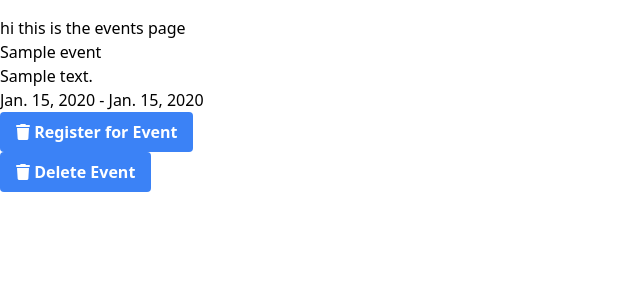
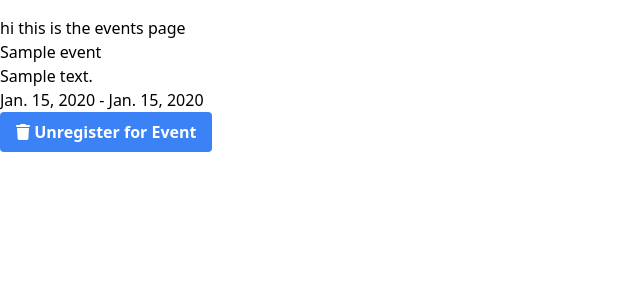
Before and after one commit to HatchSR/SamHatch-256A03, a Django app: page /events/ in a window 1280 px wide. Shown: the part 76-376 px from the top of the page, without its empty margins (0-640 px from the left). Run offline with Django 5.2, Linux system fonts and the light colour scheme; a user stored in the database is signed in; tables that the repository leaves empty hold one stand-in row (values such as "Sample post"); some libraries are stand-ins or nearby versions.

Commit message:
added register and unregister functionality

```diff
--- a/Assignment03Project/events/models.py
+++ b/Assignment03Project/events/models.py
@@ -7,3 +7,8 @@ class Event(models.Model):
     description = models.TextField()
     start_date = models.DateField()
     end_date = models.DateField()
+
+    registered_users = models.ManyToManyField('accounts.Person', related_name='registered_events', blank=True)
+
+    def __str__(self):
+        return self.name
--- a/Assignment03Project/events/templates/adminEvents.html
+++ b/Assignment03Project/events/templates/adminEvents.html
@@ -36,8 +36,12 @@
             <i class="fa-solid fa-pencil"></i> Save Changes
         </button>
 
-        <button name="delete_event" value="true" type="submit" class="bg-red-500 hover:bg-red-800 text-white font-bold py-2 px-4 rounded">
+        <button name="delete_event" value="true" type="submit" class="bg-red-500 hover:bg-red-800 text-white font-bold py-2 px-4 mr-2 rounded">
             <i class="fa-solid fa-trash"></i> Delete Event
+        </button>
+
+        <button name="report" value="true" type="submit" class="bg-blue-500 hover:bg-blue-800 text-white font-bold py-2 px-4 rounded">
+            <i class="fa-solid fa-file"></i> Generate Report
         </button>
     </form>
 </div>
--- a/Assignment03Project/events/templates/events.html
+++ b/Assignment03Project/events/templates/events.html
@@ -7,20 +7,25 @@
         <h2>{{event.name}}</h2>
         <h3>{{event.description}}</h3>
         <h4>{{event.start_date}} - {{event.end_date}}</h4>
+
+        {% if person in event.registered_users.all%}
         <form method="POST">
             {% csrf_token %}
             <input type="hidden" name="event_id" value="{{ event.id }}">
-            <button name="delete_event" value="true" type="submit" class="bg-blue-500 hover:bg-blue-800 text-white font-bold py-2 px-4 rounded">
+            <button name="unregister_event" value="true" type="submit" class="bg-blue-500 hover:bg-blue-800 text-white font-bold py-2 px-4 rounded">
+                <i class="fa-solid fa-trash"></i> Unregister for Event
+            </button>
+        </form>
+        {%else%}
+        <form method="POST">
+            {% csrf_token %}
+            <input type="hidden" name="event_id" value="{{ event.id }}">
+            <button name="register_event" value="true" type="submit" class="bg-blue-500 hover:bg-blue-800 text-white font-bold py-2 px-4 rounded">
                 <i class="fa-solid fa-trash"></i> Register for Event
             </button>
         </form>
-        <form method="POST">
-            {% csrf_token %}
-            <input type="hidden" name="event_id" value="{{ event.id }}">
-            <button name="delete_event" value="true" type="submit" class="bg-blue-500 hover:bg-blue-800 text-white font-bold py-2 px-4 rounded">
-                <i class="fa-solid fa-trash"></i> Delete Event
-            </button>
-        </form>
+
+        {%endif%}
 
 
     {%endfor%}
--- a/Assignment03Project/events/views.py
+++ b/Assignment03Project/events/views.py
@@ -3,6 +3,7 @@ from django.http import HttpResponse
 from django.contrib.auth.models import User
 from .models import Event
 from .forms import EventForm
+from accounts.models import Person
 
 
 # Create your views here.
@@ -10,11 +11,25 @@ def events(request):
     if request.method == "GET":
         # Check if the user is authenticated
         if request.user.is_authenticated:
-                return render(request, 'events.html', {'events': Event.objects.all()})
+            person = Person.objects.get(user=request.user)
+            return render(request, 'events.html', {'events': Event.objects.all(),'person': person})
         else:
             print('user is not authenticated')
             return redirect('loginaccount')
+    if 'register_event' in request.POST:
+        event_id = request.POST.get('event_id')
+        event = get_object_or_404(Event, id=event_id)
+        print(request.user)
+        person = Person.objects.get(user=request.user)
 
+        event.registered_users.add(person)
+        return redirect('events')
+    if 'unregister_event' in request.POST:
+        event_id = request.POST.get('event_id')
+        event = get_object_or_404(Event, id=event_id)
+        person = Person.objects.get(user=request.user)
+        event.registered_users.remove(person)
+        return redirect('events')
 
 def adminEvents(request):
     if request.method == "GET":
@@ -65,6 +80,12 @@ def adminEvents(request):
                         event = get_object_or_404(Event, id=event_id)
                         event.delete()
                     return redirect('events')
+        elif 'report' in request.POST:
+            event_id = request.POST.get('event_id')
+            if event_id:
+                event = get_object_or_404(Event, id=event_id)
+
+            return redirect('reports', event_id=event_id)
 
             # Fallback redirect
         return redirect('events')
--- /dev/null
+++ b/Assignment03Project/reports/templates/reports.html
@@ -0,0 +1,5 @@
+{% extends "base.html" %}
+{%block content%}
+<h2>hi this is the reports page</h2>
+
+{%endblock content%}
--- a/Assignment03Project/reports/urls.py
+++ b/Assignment03Project/reports/urls.py
@@ -2,5 +2,5 @@ from django.urls import path
 from . import views as reportViews
 
 urlpatterns = [
-
+    path('reports/<int:event_id>', reportViews.reports,name='reports'),
 ]
--- a/Assignment03Project/reports/views.py
+++ b/Assignment03Project/reports/views.py
@@ -1,3 +1,6 @@
 from django.shortcuts import render
 
 # Create your views here.
+def reports(request, event_id):
+    print(event_id)
+    return render(request, 'reports.html')
```
Also changed, not shown: Assignment03Project/events/migrations/0002_event_registered_users.py (added).
